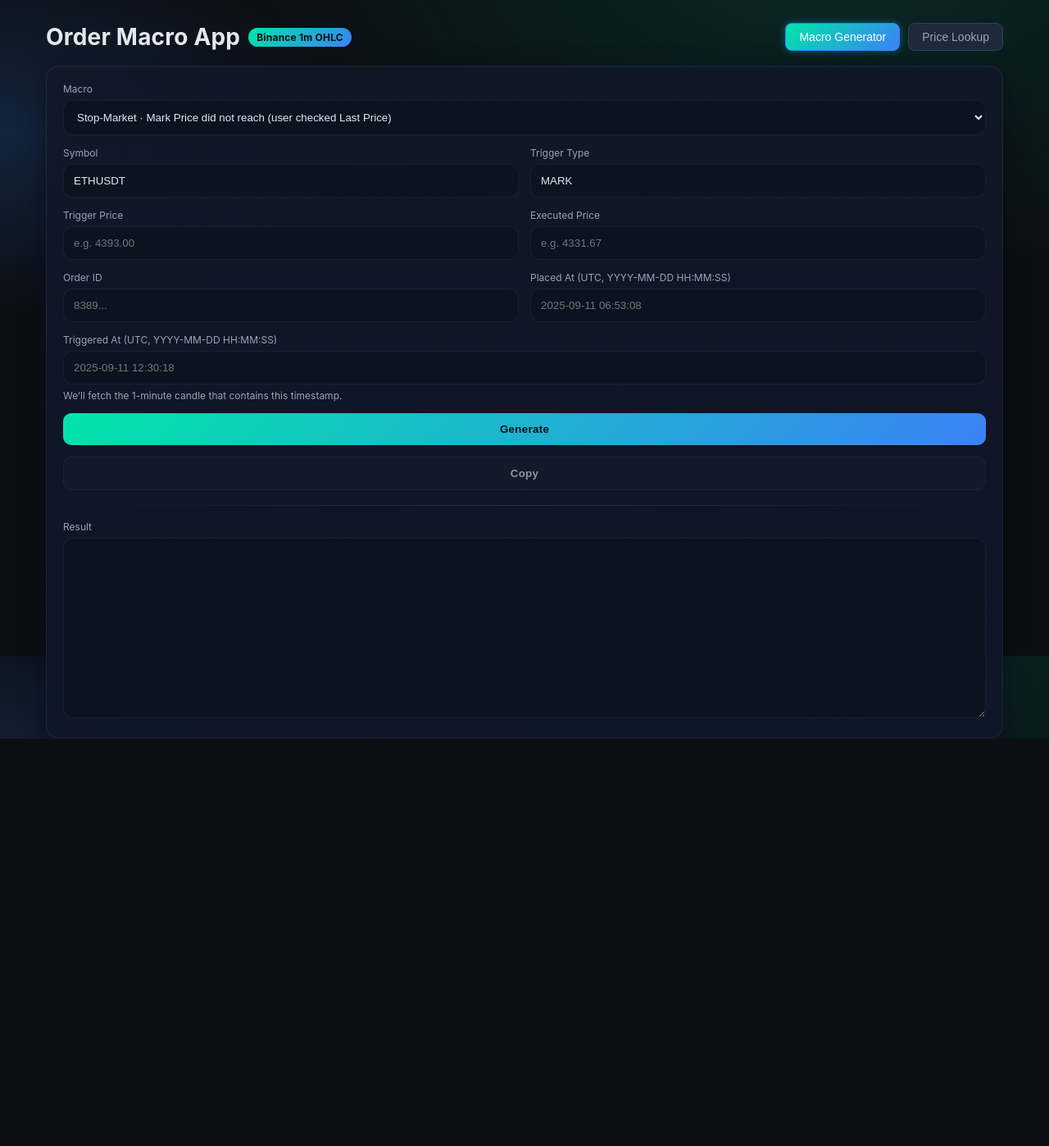
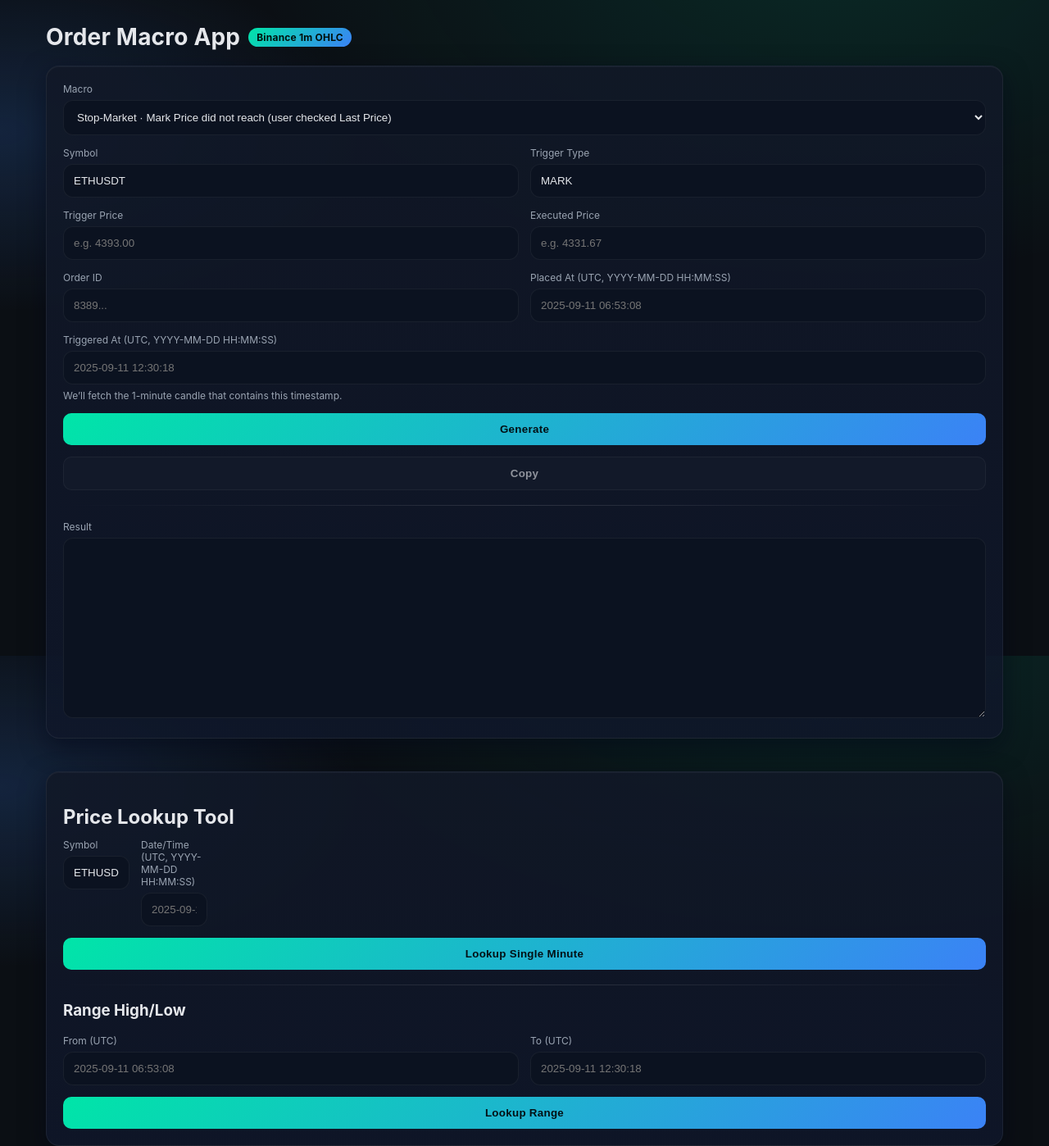
Before and after one commit to GorkemTikic/order-macro-app, a React (Vite) app: page / in a window 1280 px wide. Shown: the whole page at 82% size. Before the commit the page ends 901 px from the top, so only its background shows below. Built offline with nearby package versions, Linux system fonts and the light colour scheme.

Commit message:
Update App.jsx

```diff
--- a/src/App.jsx
+++ b/src/App.jsx
@@ -15,8 +15,6 @@ const initialInputs = {
 };
 
 export default function App() {
-  const [activeTab, setActiveTab] = useState("macros");
-
   const [macros, setMacros] = useState([]);
   const [macroId, setMacroId] = useState("");
   const [inputs, setInputs] = useState(initialInputs);
@@ -55,7 +53,7 @@ export default function App() {
           "Triggered At (UTC) is required. Format: YYYY-MM-DD HH:MM:SS"
         );
 
-      // fetch candle
+      // pull candles
       const { mark, last } = await getTriggerMinuteCandles(
         inputs.symbol,
         inputs.triggered_at_utc
@@ -105,25 +103,11 @@ export default function App() {
     <div className="container">
       <div className="header">
         <div className="brand">
-          Order Macro App <span className="badge">Binance 1m OHLC</span>
-        </div>
-        <div className="tabs">
-          <button
-            className={activeTab === "macros" ? "tab active" : "tab"}
-            onClick={() => setActiveTab("macros")}
-          >
-            Macro Generator
-          </button>
-          <button
-            className={activeTab === "lookup" ? "tab active" : "tab"}
-            onClick={() => setActiveTab("lookup")}
-          >
-            Price Lookup
-          </button>
+          Order Macro App
+          <span className="badge">Binance 1m OHLC</span>
         </div>
       </div>
 
-      {activeTab === "macros" && (
       <div className="panel">
         <div className="grid">
           <div className="col-12">
@@ -194,9 +178,7 @@ export default function App() {
           </div>
 
           <div className="col-6">
-              <label className="label">
-                Placed At (UTC, YYYY-MM-DD HH:MM:SS)
-              </label>
+            <label className="label">Placed At (UTC, YYYY-MM-DD HH:MM:SS)</label>
             <input
               className="input"
               value={inputs.placed_at_utc}
@@ -263,9 +245,11 @@ export default function App() {
           </div>
         </div>
       </div>
-      )}
 
-      {activeTab === "lookup" && <PriceLookup />}
+      {/* Extra Tab: Price Lookup */}
+      <div style={{ marginTop: 40 }}>
+        <PriceLookup />
+      </div>
     </div>
   );
 }
```
Lines whose indentation alone changed are shown as unchanged.
